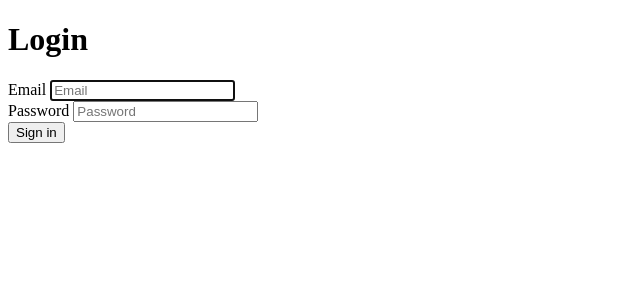
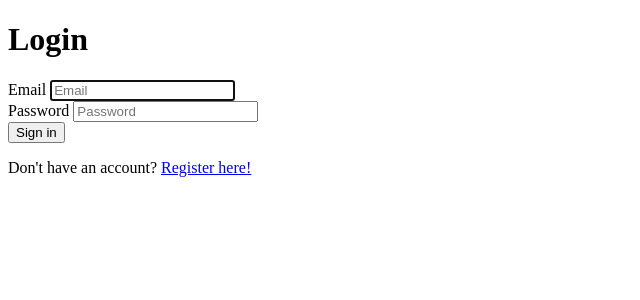
Before and after one commit to Tom-Lcr/boardgame-library, a Symfony app: template templates/security/login.html.twig in a window 1280 px wide. Shown: the top 300 px of the page, without its empty margins (0-640 px from the left). Run offline with Twig, Linux system fonts and the light colour scheme; the template is opened without the code that fills it, so the values that code supplies are empty; some libraries are stand-ins or nearby versions.

Commit message:
register link added

```diff
--- a/templates/security/login.html.twig
+++ b/templates/security/login.html.twig
@@ -60,6 +60,12 @@
             type="submit">
             Sign in
         </button>
+    <div class="mt-4">
+            <p class="text-gray-500 text-lg">Don't have an account?
+                <a href="{{ path('app_register') }}" class="text-blue-500 hover:underline">Register here!</a>
+            </p>
+        </div>
     </div>
 </form>
+
 {% endblock %}
```
